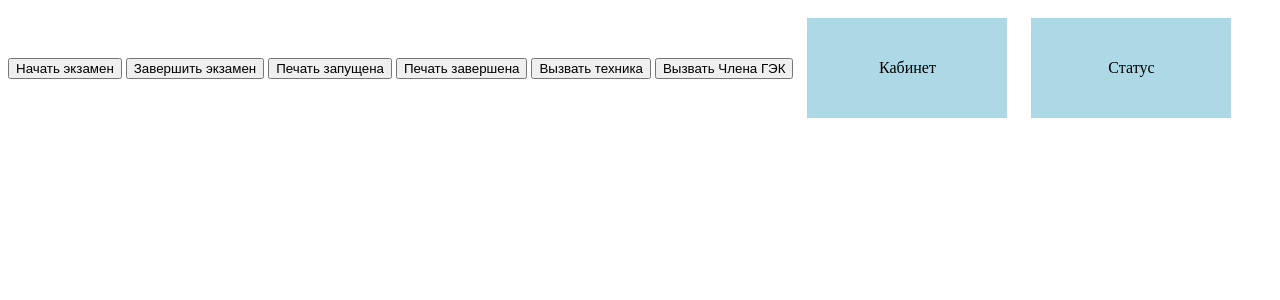
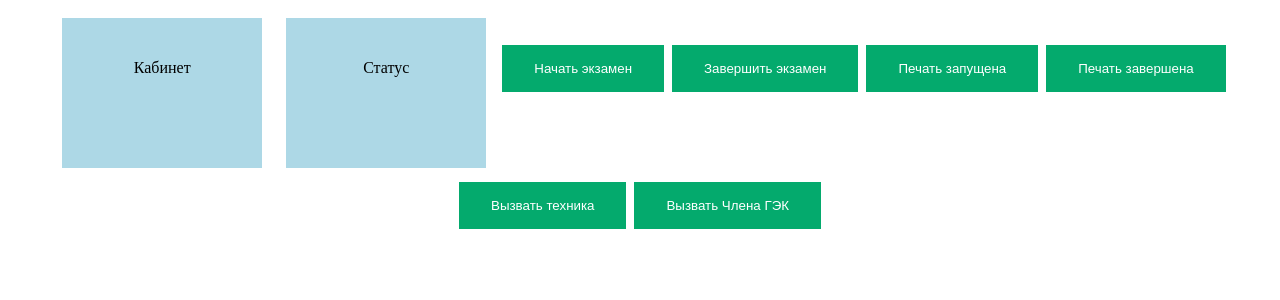
Before and after one commit to DDeadbeaTT/EGE_WEB_MAGIC, a Flask app: page /1 in a window 1280 px wide. Shown: the top 300 px of the page. Run offline with Flask 3, Linux system fonts and the light colour scheme; data comes from the database, SQL or seed files in the repository.

Commit message:
Alpha ver 0.3

```diff
--- a/static/style.css
+++ b/static/style.css
@@ -20,6 +20,7 @@
 
 
 
+
 body {
   text-align: center;
 }
--- a/templates/kab.html
+++ b/templates/kab.html
@@ -8,26 +8,36 @@
     <style>
         .tile {
             width: 200px;
-            height: 100px;
+            height: 150px;
             background-color: lightblue;
             margin: 10px;
             display: inline-block;
             text-align: center;
             line-height: 100px;
         }
+        input[type=button], input[type=submit], input[type=reset] {
+          background-color: #04AA6D;
+          border: none;
+          color: white;
+          padding: 16px 32px;
+          text-decoration: none;
+          margin: 4px 2px;
+          cursor: pointer;
+}
     </style>
 </head>
 <body>
+<link rel ="stylesheet" href="/static/style.css"  >
     <form action="#" method="post">
         <div class = "container">
+            <div class="tile">Кабинет {{kb[0]}}</div>
+            <div class="tile">Статус {{st[0]}}</div>
             <input type = "submit" value="Начать экзамен" name="btn">
             <input type = "submit" value="Завершить экзамен" name="btn">
             <input type = "submit" value="Печать запущена" name="btn">
             <input type = "submit" value="Печать завершена" name="btn">
             <input type = "submit" value="Вызвать техника" name="btn">
             <input type = "submit" value="Вызвать Члена ГЭК" name="btn">
-            <div class="tile">Кабинет {{kb[0]}}</div>
-            <div class="tile">Статус {{st[0]}}</div>
         </div>
     </form>
 </body>
```
